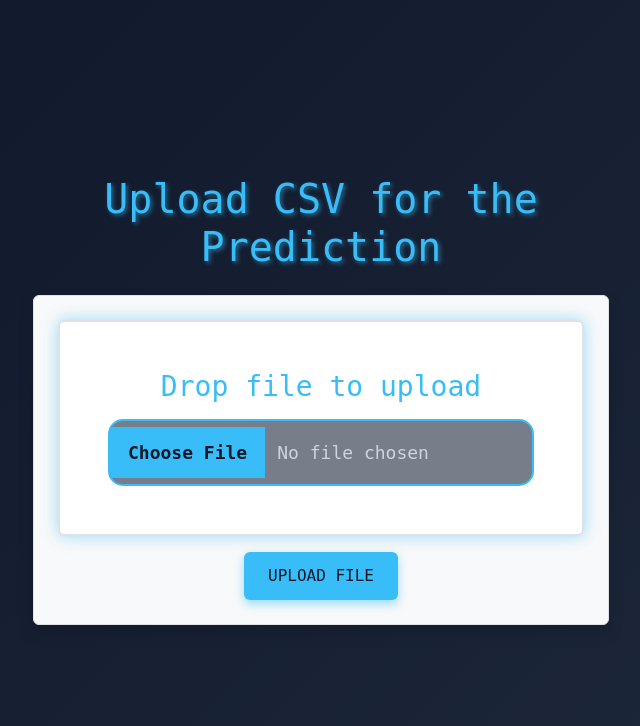
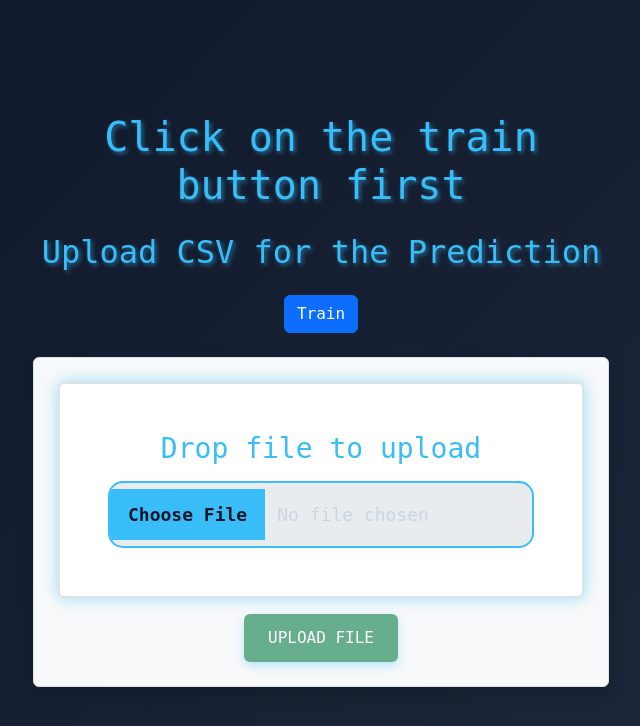
Before and after one commit to Basant19/wafer_Fault_detection, a Flask app: page /predict in a window 1280 px wide. Shown: the top 726 px of the page, without its empty margins (319-959 px from the left). Run offline with Flask 3, Linux system fonts and the light colour scheme; parts of the project's set-up code (start-up, migrations or seed data) failed here and were passed over; some libraries are stand-ins or nearby versions.

Commit message:
changes in the code

```diff
--- a/app.py
+++ b/app.py
@@ -1,40 +1,48 @@
 from flask import Flask, render_template, jsonify, request, send_file
 from src.exception import CustomException
 from src.logger import logging as lg
-import os,sys
+import os, sys
 
 from src.pipeline.train_pipeline import TraininingPipeline
 from src.pipeline.predict_pipeline import PredictionPipeline
 
 app = Flask(__name__)
 
+# ✅ Home route now renders the upload interface with Train button
 @app.route("/")
 def home():
-    return "Welcome to the sensor fault detection"
+    return render_template("upload_file.html")
 
 
-@app.route ('/train')
+# ✅ Train route called by JS on Train button click
+@app.route('/train')
 def train_route():
-    train_pipeline = TraininingPipeline()
-    train_pipeline.run_pipeline()
+    try:
+        train_pipeline = TraininingPipeline()
+        train_pipeline.run_pipeline()
+        return jsonify({"status": "success", "message": "Training is completed"})
+    except Exception as e:
+        raise CustomException(e, sys)
 
-    return "Training is completed"
 
-@app.route ('/predict',methods=['Post','Get'])
-def upload ():
+# ✅ Predict route (called when user uploads a CSV)
+@app.route('/predict', methods=['POST', 'GET'])
+def upload():
     try:
-        if request.method== 'POST':
-            prediction_pipeline=PredictionPipeline(request)
-            prediction_file_detail=prediction_pipeline.run_pipeline()
-            lg.info ('prediction is complete.Downloading prediction file')
-            return send_file (prediction_file_detail.prediction_file_path,
-                              download_name=prediction_file_detail.prediction_file_name,as_attachment=True)
+        if request.method == 'POST':
+            prediction_pipeline = PredictionPipeline(request)
+            prediction_file_detail = prediction_pipeline.run_pipeline()
+            lg.info('prediction is complete. Downloading prediction file')
+            return send_file(
+                prediction_file_detail.prediction_file_path,
+                download_name=prediction_file_detail.prediction_file_name,
+                as_attachment=True
+            )
+        else:
+            return render_template('upload_file.html')
+    except Exception as e:
+        raise CustomException(e, sys)
 
-        else :
-            return render_template ('upload_file.html')
 
-    except Exception as e :
-        raise CustomException (e,sys)
-
-if __name__== "__main__":
+if __name__ == "__main__":
     app.run(host="0.0.0.0", port=8080, debug=True)
--- a/static/css/style.css
+++ b/static/css/style.css
@@ -16,6 +16,13 @@ h1 {
     color: #38bdf8;
     text-shadow: 2px 2px 4px rgba(56, 189, 248, 0.5);
 }
+
+h2 {
+    font-family: 'JetBrains Mono', monospace;
+    color: #38bdf8;
+    text-shadow: 2px 2px 4px rgba(56, 189, 248, 0.5);
+}
+
 
 .dropzone {
     border: 3px dashed #38bdf8;
--- a/templates/upload_file.html
+++ b/templates/upload_file.html
@@ -1,23 +1,82 @@
 <!DOCTYPE html>
 <html lang="en">
 <head>
-    <meta charset="UTF-8">
-    <meta name="viewport" content="width=device-width, initial-scale=1.0">
+  <meta charset="UTF-8" />
+  <meta name="viewport" content="width=device-width, initial-scale=1.0"/>
   <title>Wafer Fault Detection</title>
-    <link rel="stylesheet" href="https://cdnjs.cloudflare.com/ajax/libs/bootstrap/5.3.0/css/bootstrap.min.css">
-    <link rel="stylesheet" href="../static/css/style.css">
+  <link rel="stylesheet" href="https://cdnjs.cloudflare.com/ajax/libs/bootstrap/5.3.0/css/bootstrap.min.css"/>
+  <link rel="stylesheet" href="../static/css/style.css"/>
 </head>
 <body class="d-flex justify-content-center align-items-center vh-100">
   <div class="container text-center">
-        <h1 class="mb-4">Upload CSV for the Prediction</h1>
-        <form action="/predict" method="post" enctype="multipart/form-data" class="p-4 border rounded shadow bg-light">
+    <h1 class="mb-4">Click on the train button first</h1>
+    <h2 class="mb-4">Upload CSV for the Prediction</h2>
+    <!-- 🔘 Train Button -->
+    <button id="trainBtn" class="btn btn-primary mb-4">Train</button>
+
+    <!-- 🔄 Loader (hidden by default) -->
+    <div id="loader" class="spinner-border text-primary mb-3" style="display: none;" role="status">
+      <span class="visually-hidden">Training...</span>
+    </div>
+
+    <!-- ✅ Upload Form (disabled until training completes) -->
+    <form id="uploadForm" action="/predict" method="post" enctype="multipart/form-data" class="p-4 border rounded shadow bg-light">
       <div class="dropzone border border-2 border-dashed rounded p-5 mb-3 bg-white">
         <h3>Drop file to upload</h3>
-                <input type="file" class="form-control mt-3" name="file" accept=".csv" required>
+        <input type="file" id="fileInput" class="form-control mt-3" name="file" accept=".csv" required disabled>
       </div>
-            <button type="submit" class="btn btn-success">Upload File</button>
+      <button type="submit" id="uploadBtn" class="btn btn-success" disabled>Upload File</button>
     </form>
   </div>
+
+  <!-- ✅ Toast container -->
+  <div class="position-fixed bottom-0 end-0 p-3" style="z-index: 11">
+    <div id="trainToast" class="toast align-items-center text-bg-success border-0" role="alert" aria-live="assertive" aria-atomic="true">
+      <div class="d-flex">
+        <div class="toast-body">Training completed successfully!</div>
+        <button type="button" class="btn-close btn-close-white me-2 m-auto" data-bs-dismiss="toast" aria-label="Close"></button>
+      </div>
+    </div>
+  </div>
+
+  <script>
+    let isTrained = false;
+
+    document.getElementById('trainBtn').addEventListener('click', function () {
+      const loader = document.getElementById('loader');
+      loader.style.display = 'inline-block'; // Show loader
+
+      fetch('/train')
+        .then(response => response.json())
+        .then(data => {
+          loader.style.display = 'none'; // Hide loader
+
+          if (data.status === 'success') {
+            isTrained = true;
+            // Enable upload input and button
+            document.getElementById('fileInput').disabled = false;
+            document.getElementById('uploadBtn').disabled = false;
+
+            // Show toast
+            const toast = new bootstrap.Toast(document.getElementById('trainToast'));
+            toast.show();
+          } else {
+            alert("Training failed.");
+          }
+        })
+        .catch(error => {
+          loader.style.display = 'none'; // Hide loader on error
+          alert("Error during training: " + error);
+        });
+    });
+
+    document.getElementById('uploadForm').addEventListener('submit', function (event) {
+      if (!isTrained) {
+        alert("Please train the model first before uploading.");
+        event.preventDefault();
+      }
+    });
+  </script>
 
   <script src="https://cdnjs.cloudflare.com/ajax/libs/bootstrap/5.3.0/js/bootstrap.bundle.min.js"></script>
 </body>
```
Also changed, not shown: artifacts/wafer_fault.csv, 4 other files. Lines whose indentation alone changed are shown as unchanged.
